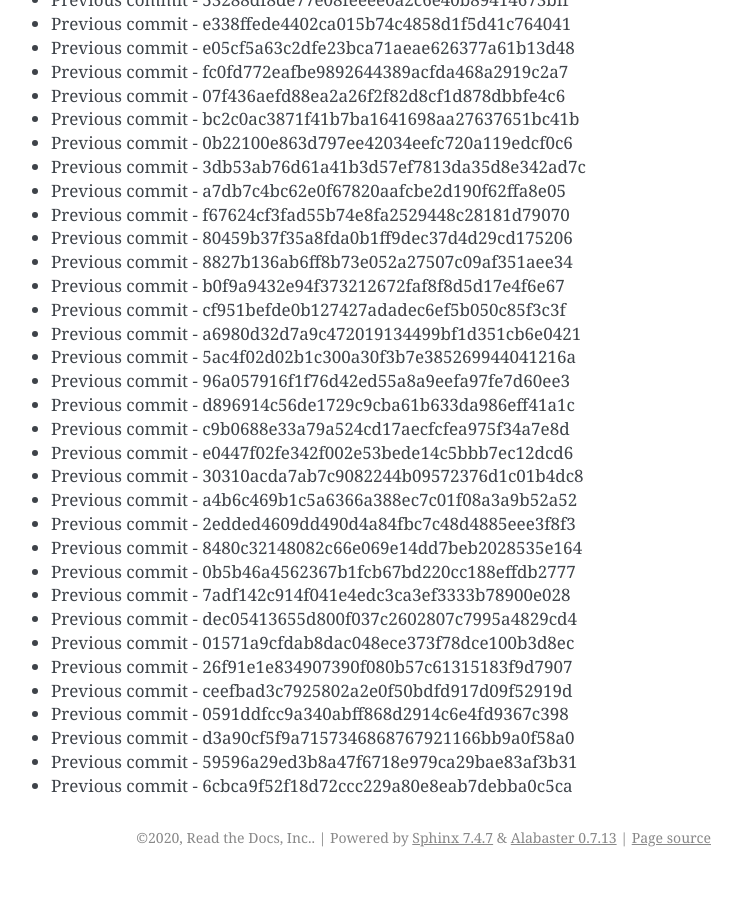
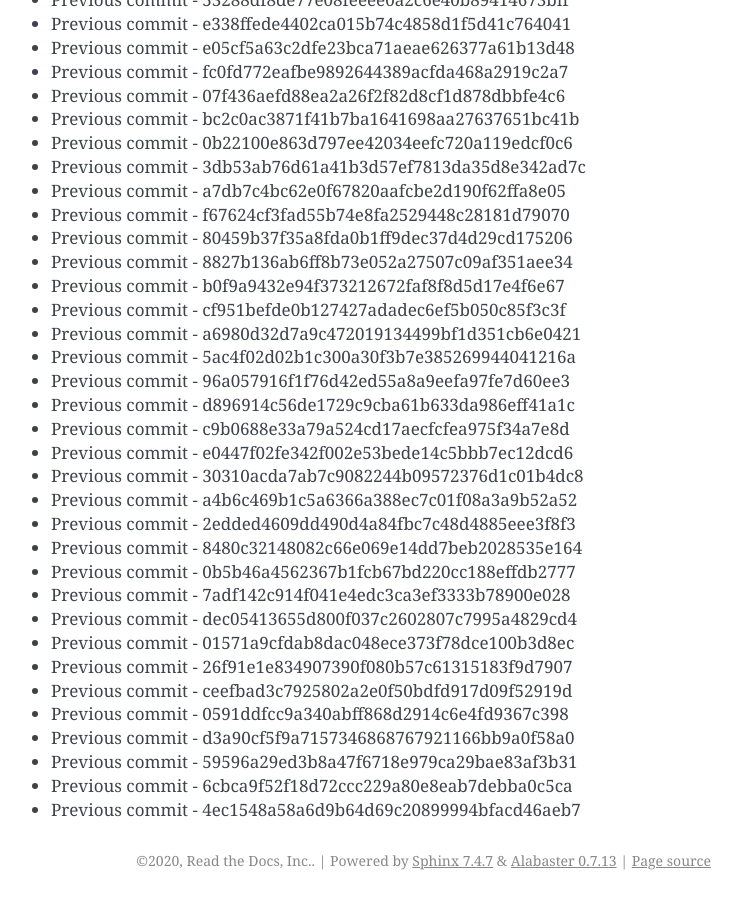
Before and after one commit to readthedocs/rtd-git-stresstest, a Sphinx documentation site: the page built from docs/updates.rst, in a window 1280 px wide and 900 px high, scrolled down 60409 px. Shown: the whole window, without its empty margins (399-1141 px from the left). Built offline with Sphinx 7.4.7, drawn with Linux system fonts in a browser that asks for light colours; before the commit the page ends 61286 px from its top, so only the background shows below that.

Commit message:
Generating commit from previous: 4ec1548a58a6d9b64d69c20899994bfacd46aeb7

```diff
--- a/docs/updates.rst
+++ b/docs/updates.rst
@@ -2570,3 +2570,4 @@ It can be tested for any performance characteristics.
 * Previous commit - d3a90cf5f9a7157346868767921166bb9a0f58a0
 * Previous commit - 59596a29ed3b8a47f6718e979ca29bae83af3b31
 * Previous commit - 6cbca9f52f18d72ccc229a80e8eab7debba0c5ca
+* Previous commit - 4ec1548a58a6d9b64d69c20899994bfacd46aeb7
```
